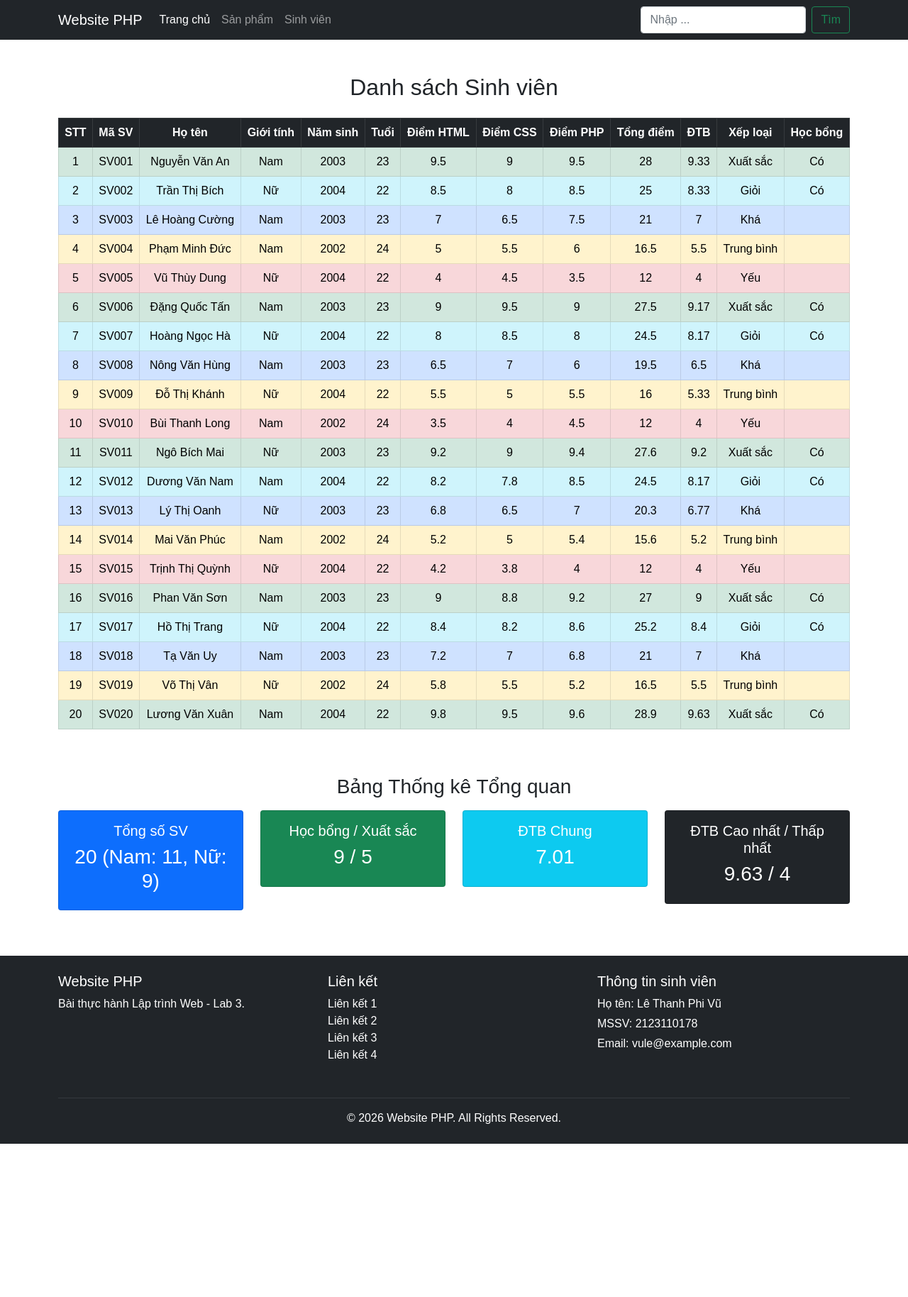
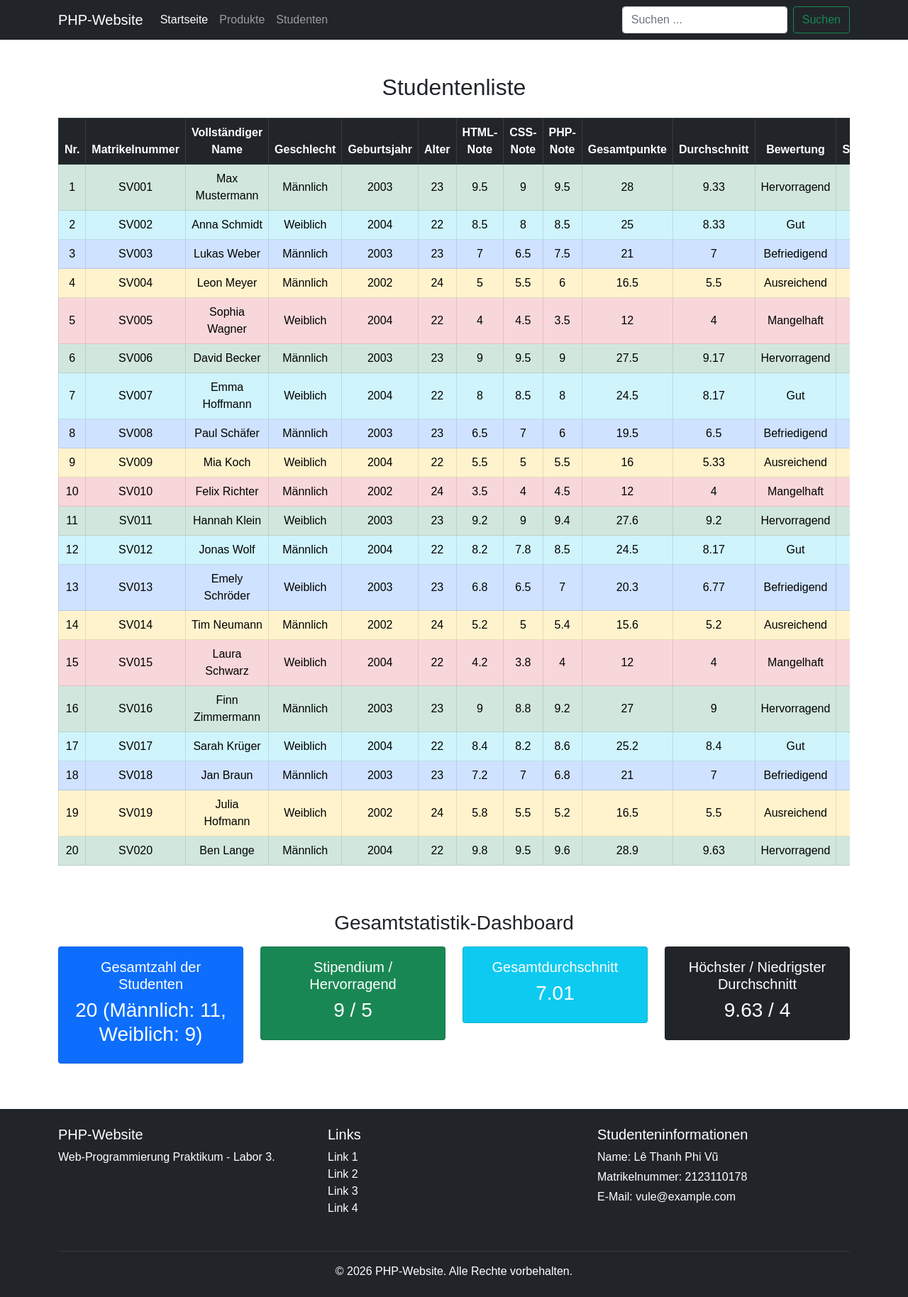
Before and after one commit to lethanhphivu04-lgtm/LeThanhPhiVu_LTW1, a PHP site: page /Lab3/index2.php in a window 1280 px wide. Shown: the whole page at 71% size. Before the commit the page ends 1612 px from the top, so only its background shows below. Run offline with PHP 8.4, Linux system fonts and the light colour scheme.

Commit message:
translate code to German

```diff
--- a/Lab3/classes/Student.php
+++ b/Lab3/classes/Student.php
@@ -1,91 +1,91 @@
 <?php
 class Student {
-    public $studentId;
-    public $fullName;
-    public $gender;
-    public $birthYear;
-    public $scoreHtml;
-    public $scoreCss;
-    public $scorePhp;
+    public $studentenId;
+    public $vollstaendigerName;
+    public $geschlecht;
+    public $geburtsjahr;
+    public $htmlNote;
+    public $cssNote;
+    public $phpNote;
 
-    public function __construct($studentId, $fullName, $gender, $birthYear, $scoreHtml, $scoreCss, $scorePhp) {
-        $this->studentId = $studentId;
-        $this->fullName = $fullName;
-        $this->gender = $gender;
-        $this->birthYear = $birthYear;
-        $this->scoreHtml = $scoreHtml;
-        $this->scoreCss = $scoreCss;
-        $this->scorePhp = $scorePhp;
+    public function __construct($studentenId, $vollstaendigerName, $geschlecht, $geburtsjahr, $htmlNote, $cssNote, $phpNote) {
+        $this->studentenId = $studentenId;
+        $this->vollstaendigerName = $vollstaendigerName;
+        $this->geschlecht = $geschlecht;
+        $this->geburtsjahr = $geburtsjahr;
+        $this->htmlNote = $htmlNote;
+        $this->cssNote = $cssNote;
+        $this->phpNote = $phpNote;
     }
 
-    public function getTotalScore() {
-        return $this->scoreHtml + $this->scoreCss + $this->scorePhp;
+    public function gesamtpunkteHolen() {
+        return $this->htmlNote + $this->cssNote + $this->phpNote;
     }
 
-    public function getAge() {
-        return date("Y") - $this->birthYear;
+    public function alterHolen() {
+        return date("Y") - $this->geburtsjahr;
     }
 
-    public function getAverage() {
-        return round($this->getTotalScore() / 3, 2);
+    public function durchschnittHolen() {
+        return round($this->gesamtpunkteHolen() / 3, 2);
     }
 
-    public function getRank() {
-        $avg = $this->getAverage();
-        if ($avg >= 9.0) {
-            return "Xuất sắc";
-        } elseif ($avg >= 8.0) {
-            return "Giỏi";
-        } elseif ($avg >= 6.5) {
-            return "Khá";
-        } elseif ($avg >= 5.0) {
-            return "Trung bình";
+    public function bewertungHolen() {
+        $durchschnitt = $this->durchschnittHolen();
+        if ($durchschnitt >= 9.0) {
+            return "Hervorragend";
+        } elseif ($durchschnitt >= 8.0) {
+            return "Gut";
+        } elseif ($durchschnitt >= 6.5) {
+            return "Befriedigend";
+        } elseif ($durchschnitt >= 5.0) {
+            return "Ausreichend";
         } else {
-            return "Yếu";
+            return "Mangelhaft";
         }
     }
 
-    public function getScholarship() {
-        if ($this->getAverage() >= 8.0 && $this->scoreHtml >= 5.0 && $this->scoreCss >= 5.0 && $this->scorePhp >= 5.0) {
-            return "Có";
+    public function stipendiumHolen() {
+        if ($this->durchschnittHolen() >= 8.0 && $this->htmlNote >= 5.0 && $this->cssNote >= 5.0 && $this->phpNote >= 5.0) {
+            return "Ja";
         }
         return "";
     }
 
-    public function showInfo($stt) {
-        $age = $this->getAge();
-        $total = $this->getTotalScore();
-        $avg = $this->getAverage();
-        $rank = $this->getRank();
-        $scholarship = $this->getScholarship();
+    public function infoAnzeigen($nr) {
+        $alter = $this->alterHolen();
+        $gesamt = $this->gesamtpunkteHolen();
+        $durchschnitt = $this->durchschnittHolen();
+        $bewertung = $this->bewertungHolen();
+        $stipendium = $this->stipendiumHolen();
 
-        $bgClass = "";
-        if ($rank == "Xuất sắc") {
-            $bgClass = "table-success";
-        } elseif ($rank == "Giỏi") {
-            $bgClass = "table-info";
-        } elseif ($rank == "Khá") {
-            $bgClass = "table-primary";
-        } elseif ($rank == "Trung bình") {
-            $bgClass = "table-warning";
+        $bgKlasse = "";
+        if ($bewertung == "Hervorragend") {
+            $bgKlasse = "table-success";
+        } elseif ($bewertung == "Gut") {
+            $bgKlasse = "table-info";
+        } elseif ($bewertung == "Befriedigend") {
+            $bgKlasse = "table-primary";
+        } elseif ($bewertung == "Ausreichend") {
+            $bgKlasse = "table-warning";
         } else {
-            $bgClass = "table-danger";
+            $bgKlasse = "table-danger";
         }
 
-        echo "<tr class='$bgClass'>
-            <td>$stt</td>
-            <td>$this->studentId</td>
-            <td>$this->fullName</td>
-            <td>$this->gender</td>
-            <td>$this->birthYear</td>
-            <td>$age</td>
-            <td>$this->scoreHtml</td>
-            <td>$this->scoreCss</td>
-            <td>$this->scorePhp</td>
-            <td>$total</td>
-            <td>$avg</td>
-            <td>$rank</td>
-            <td>$scholarship</td>
+        echo "<tr class='$bgKlasse'>
+            <td>$nr</td>
+            <td>$this->studentenId</td>
+            <td>$this->vollstaendigerName</td>
+            <td>$this->geschlecht</td>
+            <td>$this->geburtsjahr</td>
+            <td>$alter</td>
+            <td>$this->htmlNote</td>
+            <td>$this->cssNote</td>
+            <td>$this->phpNote</td>
+            <td>$gesamt</td>
+            <td>$durchschnitt</td>
+            <td>$bewertung</td>
+            <td>$stipendium</td>
         </tr>";
     }
 }
--- a/Lab3/includes/footer.php
+++ b/Lab3/includes/footer.php
@@ -3,28 +3,28 @@
         <div class="container">
             <div class="row">
                 <div class="col-md-4 mb-3">
-                    <h5>Website PHP</h5>
-                    <p>Bài thực hành Lập trình Web - Lab 3.</p>
+                    <h5>PHP-Website</h5>
+                    <p>Web-Programmierung Praktikum - Labor 3.</p>
                 </div>
                 <div class="col-md-4 mb-3">
-                    <h5>Liên kết</h5>
+                    <h5>Links</h5>
                     <ul class="list-unstyled">
-                        <li><a href="#" class="text-white text-decoration-none">Liên kết 1</a></li>
-                        <li><a href="#" class="text-white text-decoration-none">Liên kết 2</a></li>
-                        <li><a href="#" class="text-white text-decoration-none">Liên kết 3</a></li>
-                        <li><a href="#" class="text-white text-decoration-none">Liên kết 4</a></li>
+                        <li><a href="#" class="text-white text-decoration-none">Link 1</a></li>
+                        <li><a href="#" class="text-white text-decoration-none">Link 2</a></li>
+                        <li><a href="#" class="text-white text-decoration-none">Link 3</a></li>
+                        <li><a href="#" class="text-white text-decoration-none">Link 4</a></li>
                     </ul>
                 </div>
                 <div class="col-md-4 mb-3">
-                    <h5>Thông tin sinh viên</h5>
-                    <p class="mb-1">Họ tên: Lê Thanh Phi Vũ</p>
-                    <p class="mb-1">MSSV: 2123110178</p>
-                    <p class="mb-1">Email: vule@example.com</p>
+                    <h5>Studenteninformationen</h5>
+                    <p class="mb-1">Name: Lê Thanh Phi Vũ</p>
+                    <p class="mb-1">Matrikelnummer: 2123110178</p>
+                    <p class="mb-1">E-Mail: vule@example.com</p>
                 </div>
             </div>
             <hr class="bg-secondary">
             <div class="text-center">
-                <p class="mb-0">&copy; 2026 Website PHP. All Rights Reserved.</p>
+                <p class="mb-0">&copy; 2026 PHP-Website. Alle Rechte vorbehalten.</p>
             </div>
         </div>
     </footer>
--- a/Lab3/includes/header.php
+++ b/Lab3/includes/header.php
@@ -1,36 +1,36 @@
 <!DOCTYPE html>
-<html lang="vi">
+<html lang="de">
 <head>
     <meta charset="UTF-8">
     <meta name="viewport" content="width=device-width, initial-scale=1.0">
-    <title>Website PHP - Lab 3</title>
+    <title>PHP-Website - Labor 3</title>
     <!-- Bootstrap 5 CSS -->
     <link href="https://cdn.jsdelivr.net/npm/bootstrap@5.0.2/dist/css/bootstrap.min.css" rel="stylesheet">
     <link rel="stylesheet" href="assets/style.css">
 </head>
 <body>
-    <!-- Header & Thanh điều hướng -->
+    <!-- Header & Navigation -->
     <nav class="navbar navbar-expand-lg navbar-dark bg-dark">
         <div class="container">
-            <a class="navbar-brand" href="index.php">Website PHP</a>
+            <a class="navbar-brand" href="index.php">PHP-Website</a>
             <button class="navbar-toggler" type="button" data-bs-toggle="collapse" data-bs-target="#navbarNav">
                 <span class="navbar-toggler-icon"></span>
             </button>
             <div class="collapse navbar-collapse" id="navbarNav">
                 <ul class="navbar-nav me-auto mb-2 mb-lg-0">
                     <li class="nav-item">
-                        <a class="nav-link active" href="index.php">Trang chủ</a>
+                        <a class="nav-link active" href="index.php">Startseite</a>
                     </li>
                     <li class="nav-item">
-                        <a class="nav-link" href="index.php">Sản phẩm</a>
+                        <a class="nav-link" href="index.php">Produkte</a>
                     </li>
                     <li class="nav-item">
-                        <a class="nav-link" href="index2.php">Sinh viên</a>
+                        <a class="nav-link" href="index2.php">Studenten</a>
                     </li>
                 </ul>
                 <form class="d-flex">
-                    <input class="form-control me-2" type="search" placeholder="Nhập ...">
-                    <button class="btn btn-outline-success" type="submit">Tìm</button>
+                    <input class="form-control me-2" type="search" placeholder="Suchen ...">
+                    <button class="btn btn-outline-success" type="submit">Suchen</button>
                 </form>
             </div>
         </div>
--- a/Lab3/index2.php
+++ b/Lab3/index2.php
@@ -2,126 +2,126 @@
 require "includes/header.php";
 require "classes/Student.php";
 
-$students = [
-    new Student("SV001", "Nguyễn Văn An", "Nam", 2003, 9.5, 9.0, 9.5),
-    new Student("SV002", "Trần Thị Bích", "Nữ", 2004, 8.5, 8.0, 8.5),
-    new Student("SV003", "Lê Hoàng Cường", "Nam", 2003, 7.0, 6.5, 7.5),
-    new Student("SV004", "Phạm Minh Đức", "Nam", 2002, 5.0, 5.5, 6.0),
-    new Student("SV005", "Vũ Thùy Dung", "Nữ", 2004, 4.0, 4.5, 3.5),
-    new Student("SV006", "Đặng Quốc Tấn", "Nam", 2003, 9.0, 9.5, 9.0),
-    new Student("SV007", "Hoàng Ngọc Hà", "Nữ", 2004, 8.0, 8.5, 8.0),
-    new Student("SV008", "Nông Văn Hùng", "Nam", 2003, 6.5, 7.0, 6.0),
-    new Student("SV009", "Đỗ Thị Khánh", "Nữ", 2004, 5.5, 5.0, 5.5),
-    new Student("SV010", "Bùi Thanh Long", "Nam", 2002, 3.5, 4.0, 4.5),
-    new Student("SV011", "Ngô Bích Mai", "Nữ", 2003, 9.2, 9.0, 9.4),
-    new Student("SV012", "Dương Văn Nam", "Nam", 2004, 8.2, 7.8, 8.5),
-    new Student("SV013", "Lý Thị Oanh", "Nữ", 2003, 6.8, 6.5, 7.0),
-    new Student("SV014", "Mai Văn Phúc", "Nam", 2002, 5.2, 5.0, 5.4),
-    new Student("SV015", "Trịnh Thị Quỳnh", "Nữ", 2004, 4.2, 3.8, 4.0),
-    new Student("SV016", "Phan Văn Sơn", "Nam", 2003, 9.0, 8.8, 9.2),
-    new Student("SV017", "Hồ Thị Trang", "Nữ", 2004, 8.4, 8.2, 8.6),
-    new Student("SV018", "Tạ Văn Uy", "Nam", 2003, 7.2, 7.0, 6.8),
-    new Student("SV019", "Võ Thị Vân", "Nữ", 2002, 5.8, 5.5, 5.2),
-    new Student("SV020", "Lương Văn Xuân", "Nam", 2004, 9.8, 9.5, 9.6)
+$studenten = [
+    new Student("SV001", "Max Mustermann", "Männlich", 2003, 9.5, 9.0, 9.5),
+    new Student("SV002", "Anna Schmidt", "Weiblich", 2004, 8.5, 8.0, 8.5),
+    new Student("SV003", "Lukas Weber", "Männlich", 2003, 7.0, 6.5, 7.5),
+    new Student("SV004", "Leon Meyer", "Männlich", 2002, 5.0, 5.5, 6.0),
+    new Student("SV005", "Sophia Wagner", "Weiblich", 2004, 4.0, 4.5, 3.5),
+    new Student("SV006", "David Becker", "Männlich", 2003, 9.0, 9.5, 9.0),
+    new Student("SV007", "Emma Hoffmann", "Weiblich", 2004, 8.0, 8.5, 8.0),
+    new Student("SV008", "Paul Schäfer", "Männlich", 2003, 6.5, 7.0, 6.0),
+    new Student("SV009", "Mia Koch", "Weiblich", 2004, 5.5, 5.0, 5.5),
+    new Student("SV010", "Felix Richter", "Männlich", 2002, 3.5, 4.0, 4.5),
+    new Student("SV011", "Hannah Klein", "Weiblich", 2003, 9.2, 9.0, 9.4),
+    new Student("SV012", "Jonas Wolf", "Männlich", 2004, 8.2, 7.8, 8.5),
+    new Student("SV013", "Emely Schröder", "Weiblich", 2003, 6.8, 6.5, 7.0),
+    new Student("SV014", "Tim Neumann", "Männlich", 2002, 5.2, 5.0, 5.4),
+    new Student("SV015", "Laura Schwarz", "Weiblich", 2004, 4.2, 3.8, 4.0),
+    new Student("SV016", "Finn Zimmermann", "Männlich", 2003, 9.0, 8.8, 9.2),
+    new Student("SV017", "Sarah Krüger", "Weiblich", 2004, 8.4, 8.2, 8.6),
+    new Student("SV018", "Jan Braun", "Männlich", 2003, 7.2, 7.0, 6.8),
+    new Student("SV019", "Julia Hofmann", "Weiblich", 2002, 5.8, 5.5, 5.2),
+    new Student("SV020", "Ben Lange", "Männlich", 2004, 9.8, 9.5, 9.6)
 ];
 
-// Thống kê bằng vòng lặp foreach đơn giản
-$totalCount = count($students);
-$maleCount = 0;
-$femaleCount = 0;
-$scholarshipCount = 0;
-$excellentCount = 0;
-$sumAvg = 0;
-$maxAvg = 0;
-$minAvg = 10;
+// Einfache Statistik mit foreach-Schleife
+$gesamtAnzahl = count($studenten);
+$maennlichAnzahl = 0;
+$weiblichAnzahl = 0;
+$stipendiumAnzahl = 0;
+$hervorragendAnzahl = 0;
+$summeDurchschnitt = 0;
+$maxDurchschnitt = 0;
+$minDurchschnitt = 10;
 
-foreach ($students as $s) {
-    if ($s->gender == "Nam") {
-        $maleCount++;
+foreach ($studenten as $s) {
+    if ($s->geschlecht == "Männlich") {
+        $maennlichAnzahl++;
     } else {
-        $femaleCount++;
+        $weiblichAnzahl++;
     }
 
-    if ($s->getScholarship() == "Có") {
-        $scholarshipCount++;
+    if ($s->stipendiumHolen() == "Ja") {
+        $stipendiumAnzahl++;
     }
 
-    if ($s->getRank() == "Xuất sắc") {
-        $excellentCount++;
+    if ($s->bewertungHolen() == "Hervorragend") {
+        $hervorragendAnzahl++;
     }
 
-    $avg = $s->getAverage();
-    $sumAvg += $avg;
+    $durchschnitt = $s->durchschnittHolen();
+    $summeDurchschnitt += $durchschnitt;
 
-    if ($avg > $maxAvg) {
-        $maxAvg = $avg;
+    if ($durchschnitt > $maxDurchschnitt) {
+        $maxDurchschnitt = $durchschnitt;
     }
-    if ($avg < $minAvg) {
-        $minAvg = $avg;
+    if ($durchschnitt < $minDurchschnitt) {
+        $minDurchschnitt = $durchschnitt;
     }
 }
 
-$avgAll = round($sumAvg / $totalCount, 2);
+$gesamtdurchschnittAller = round($summeDurchschnitt / $gesamtAnzahl, 2);
 ?>
 
 <main class="container my-5">
-    <h2 class="mb-4 text-center">Danh sách Sinh viên</h2>
+    <h2 class="mb-4 text-center">Studentenliste</h2>
 
-    <!-- Bảng danh sách sinh viên -->
+    <!-- Studententabelle -->
     <div class="table-responsive mb-5">
         <table class="table table-bordered table-hover align-middle text-center">
             <thead class="table-dark">
                 <tr>
-                    <th>STT</th>
-                    <th>Mã SV</th>
-                    <th>Họ tên</th>
-                    <th>Giới tính</th>
-                    <th>Năm sinh</th>
-                    <th>Tuổi</th>
-                    <th>Điểm HTML</th>
-                    <th>Điểm CSS</th>
-                    <th>Điểm PHP</th>
-                    <th>Tổng điểm</th>
-                    <th>ĐTB</th>
-                    <th>Xếp loại</th>
-                    <th>Học bổng</th>
+                    <th>Nr.</th>
+                    <th>Matrikelnummer</th>
+                    <th>Vollständiger Name</th>
+                    <th>Geschlecht</th>
+                    <th>Geburtsjahr</th>
+                    <th>Alter</th>
+                    <th>HTML-Note</th>
+                    <th>CSS-Note</th>
+                    <th>PHP-Note</th>
+                    <th>Gesamtpunkte</th>
+                    <th>Durchschnitt</th>
+                    <th>Bewertung</th>
+                    <th>Stipendium</th>
                 </tr>
             </thead>
             <tbody>
                 <?php
-                foreach ($students as $index => $student) {
-                    $student->showInfo($index + 1);
+                foreach ($studenten as $index => $student) {
+                    $student->infoAnzeigen($index + 1);
                 }
                 ?>
             </tbody>
         </table>
     </div>
 
-    <!-- Dashboard Thống kê nằm bên dưới bảng -->
-    <h3 class="mb-3 text-center">Bảng Thống kê Tổng quan</h3>
+    <!-- Statistik-Dashboard unter der Tabelle -->
+    <h3 class="mb-3 text-center">Gesamtstatistik-Dashboard</h3>
     <div class="row mb-4 text-center">
         <div class="col-md-3 mb-3">
             <div class="card bg-primary text-white p-3">
-                <h5>Tổng số SV</h5>
-                <h3><?php echo $totalCount; ?> (Nam: <?php echo $maleCount; ?>, Nữ: <?php echo $femaleCount; ?>)</h3>
+                <h5>Gesamtzahl der Studenten</h5>
+                <h3><?php echo $gesamtAnzahl; ?> (Männlich: <?php echo $maennlichAnzahl; ?>, Weiblich: <?php echo $weiblichAnzahl; ?>)</h3>
             </div>
         </div>
         <div class="col-md-3 mb-3">
             <div class="card bg-success text-white p-3">
-                <h5>Học bổng / Xuất sắc</h5>
-                <h3><?php echo $scholarshipCount; ?> / <?php echo $excellentCount; ?></h3>
+                <h5>Stipendium / Hervorragend</h5>
+                <h3><?php echo $stipendiumAnzahl; ?> / <?php echo $hervorragendAnzahl; ?></h3>
             </div>
         </div>
         <div class="col-md-3 mb-3">
             <div class="card bg-info text-white p-3">
-                <h5>ĐTB Chung</h5>
-                <h3><?php echo $avgAll; ?></h3>
+                <h5>Gesamtdurchschnitt</h5>
+                <h3><?php echo $gesamtdurchschnittAller; ?></h3>
             </div>
         </div>
         <div class="col-md-3 mb-3">
             <div class="card bg-dark text-white p-3">
-                <h5>ĐTB Cao nhất / Thấp nhất</h5>
-                <h3><?php echo $maxAvg; ?> / <?php echo $minAvg; ?></h3>
+                <h5>Höchster / Niedrigster Durchschnitt</h5>
+                <h3><?php echo $maxDurchschnitt; ?> / <?php echo $minDurchschnitt; ?></h3>
             </div>
         </div>
     </div>
```
Also changed, not shown: Lab3/functions/common.php (+27 -27 lines), Lab3/index.php (+14 -14 lines).
